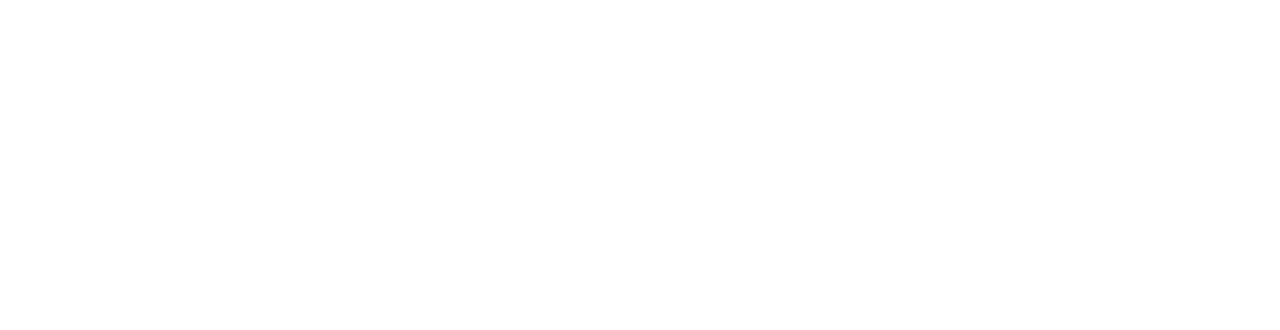
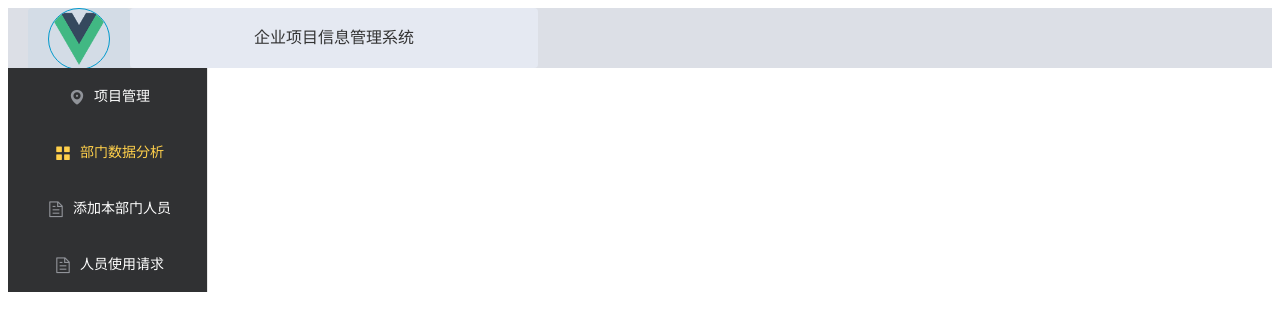
Before and after one commit to ShiZiShiZi/enterprise-data-management-system, a Vue app in the folder frontend/: page /departmentManager in a window 1280 px wide. Shown: the top 330 px of the page. Built offline with nearby package versions, Linux system fonts and the light colour scheme.

Commit message:
This submission is for building the page framework of department administrators. Ref #93

```diff
--- a/frontend/src/App.vue
+++ b/frontend/src/App.vue
@@ -11,5 +11,4 @@
 </script>
 
 <style>
-
 </style>
--- /dev/null
+++ b/frontend/src/components/departmentManager/OverallDepartment.vue
@@ -0,0 +1,108 @@
+<template>
+  <el-container>
+    <el-header>
+      <el-row>
+        <el-col :span="2">
+          <div class="grid-content bg-purple">
+            <img src="@/assets/logo.png" class="image" alt="logo">
+          </div>
+        </el-col>
+        <el-col :span="8"><div class="grid-content bg-purple-light">企业项目信息管理系统</div></el-col>
+      </el-row>
+    </el-header>
+    <el-container>
+      <el-aside width="200px">
+        <el-menu
+          default-active="2"
+          class="el-menu-vertical-demo"
+          @open="handleOpen"
+          @close="handleClose"
+          background-color="#303133"
+          text-color="#fff"
+          active-text-color="#ffd04b">
+          <el-menu-item index="1">
+            <i class="el-icon-location"></i>
+            <span slot="title" @click="jumpToNewReceivable">项目管理</span>
+          </el-menu-item>
+          <el-menu-item index="2">
+            <i class="el-icon-menu"></i>
+            <span slot="title" @click="jumpToViewFeedback">部门数据分析</span>
+          </el-menu-item>
+          <el-menu-item index="3">
+            <i class="el-icon-document"></i>
+            <span slot="title" @click="jumpToNewCost">添加本部门人员</span>
+          </el-menu-item>
+          <el-menu-item index="4">
+            <i class="el-icon-document"></i>
+            <span slot="title" @click="jumpToNewCost">人员使用请求</span>
+          </el-menu-item>
+        </el-menu>
+      </el-aside>
+      <el-main>
+        <router-view></router-view>
+      </el-main>
+    </el-container>
+  </el-container>
+</template>
+
+<script>
+export default {
+  name: 'OverallDeveloper',
+  methods: {
+    jumpToViewFeedback: function () {
+      this.$router.push('/developer/viewFeedback')
+    },
+    jumpToNewReceivable: function () {
+      this.$router.push('/developer/newReceivable')
+    },
+    jumpToNewCost: function () {
+      this.$router.push('/developer/newCost')
+    }
+  }
+
+}
+</script>
+
+<style scoped>
+  .image {
+    width: 60px;
+    border: 1px solid #09C;
+    border-radius: 60px;
+  }
+  .el-header, .el-footer {
+    background-color: #DCDFE6;
+    color: #333;
+    text-align: center;
+    line-height: 60px;
+  }
+
+  .el-aside {
+    background-color: #D3DCE6;
+    color: #333;
+    text-align: center;
+    line-height: 650px;
+  }
+
+  body > .el-container {
+    margin-bottom: 40px;
+  }
+
+  .el-container:nth-child(5) .el-aside,
+  .el-container:nth-child(6) .el-aside {
+    line-height: 260px;
+  }
+
+  .el-container:nth-child(7) .el-aside {
+    line-height: 320px;
+  }
+  .bg-purple {
+    background: #d3dce6;
+  }
+  .bg-purple-light {
+    background: #e5e9f2;
+  }
+  .grid-content {
+    border-radius: 4px;
+    min-height: 40px;
+  }
+</style>
--- a/frontend/src/router/index.js
+++ b/frontend/src/router/index.js
@@ -14,6 +14,7 @@
 import NewCost from '@/views/developer/NewCost'
 import ShowDoingProject from '@/views/superAdmin/ShowDoingProject'
 import ShowClosedProject from '@/views/superAdmin/ShowClosedProject'
+import OverallDepartment from '@/components/departmentManager/OverallDepartment'
 
 Vue.use(Router)
 
@@ -93,6 +94,11 @@
           component: NewCost
         }
       ]
+    },
+    {
+      path: '/departmentManager',
+      name: 'OverallDepartment',
+      component: OverallDepartment
     }
   ]
 })
```
